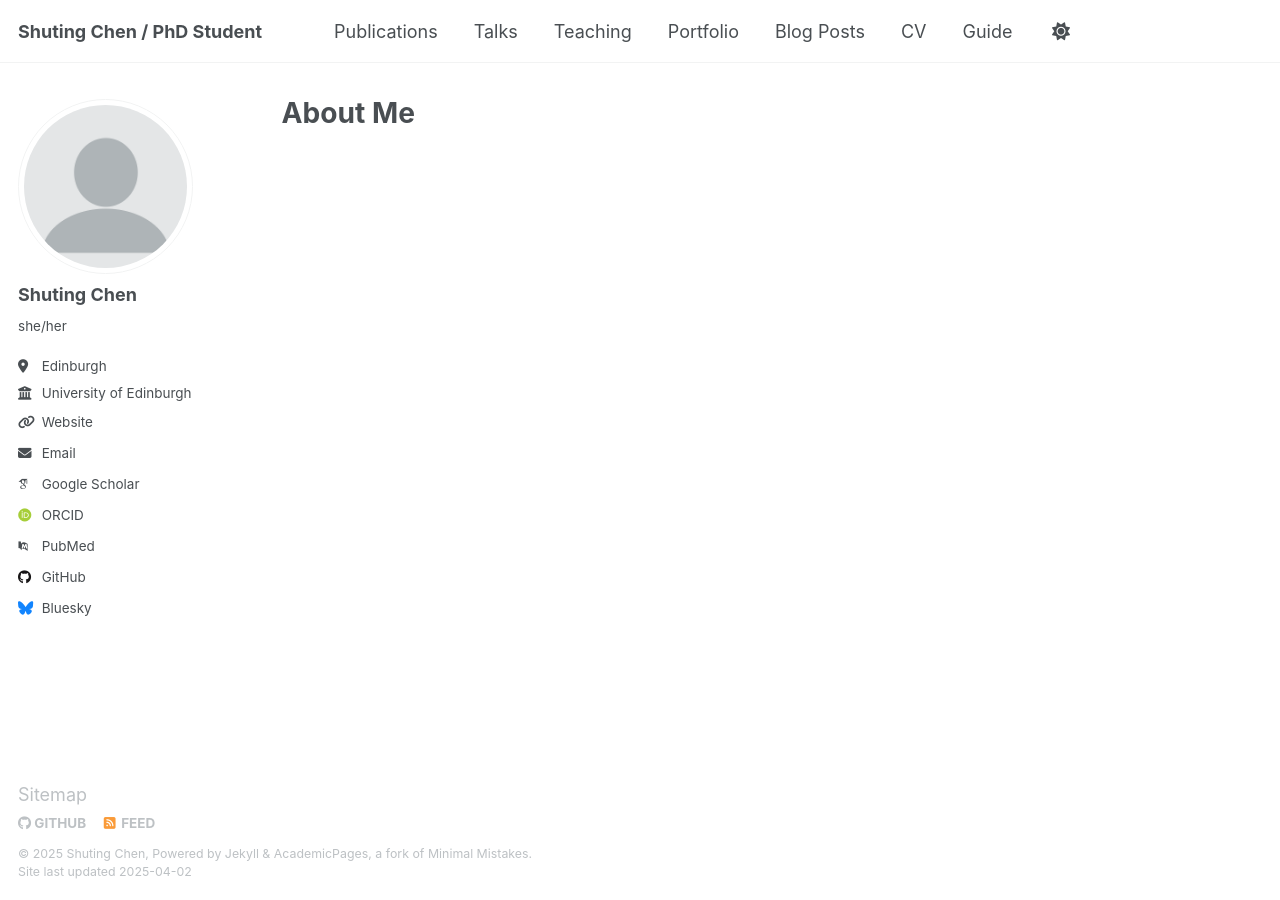
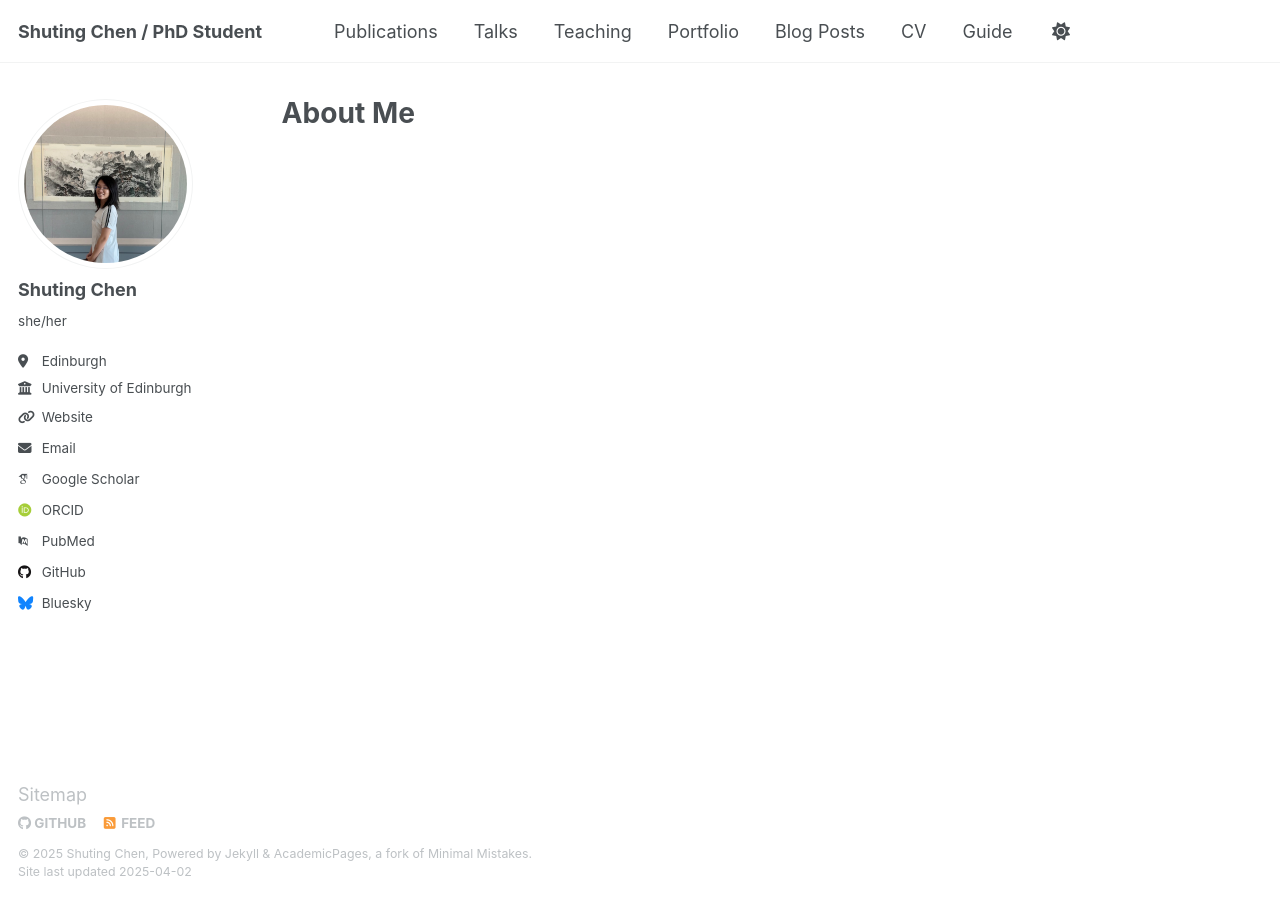
Before and after one commit to scat8455/scat8455.github.io, a Jekyll site: the page built from _pages/about.md, in a window 1280 px wide. Built offline with Jekyll 4.4.1, drawn with Linux system fonts in a browser that asks for light colours; some web fonts are replaced.

Commit message:
Update _config.yml

```diff
--- a/_config.yml
+++ b/_config.yml
@@ -22,7 +22,7 @@ repository               : "scat8455.github.io"
 #               Additional customization can be done by editing /_includes/author-profile.html
 author:
   # Biographic information
-  avatar           : "profile.png"
+  avatar           : "mmexport1627617782715 (2).jpg"
   name             : "Shuting Chen"
   pronouns         : "she/her"
   bio              : ""
```
